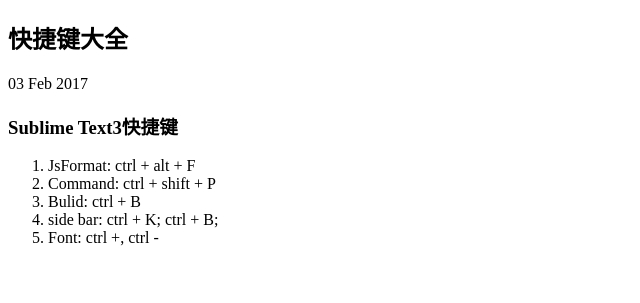
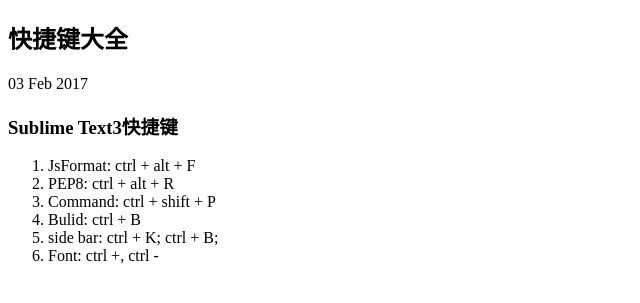
Before and after one commit to ftconan/pinmingkenan.github.io, a Jekyll site: the page built from _posts/2017-2-3-快捷键大全.html, in a window 1280 px wide. Shown: the top 303 px of the page, without its empty margins (0-640 px from the left). Built offline with Jekyll 4.4.1, drawn with Linux system fonts in a browser that asks for light colours.

Commit message:
完善快捷键大全文章

```diff
--- a/_posts/2017-2-3-快捷键大全.html
+++ b/_posts/2017-2-3-快捷键大全.html
@@ -9,6 +9,7 @@ title: 快捷键大全
 	<h3>Sublime Text3快捷键</h3>
 	<ol>
 		<li>JsFormat: ctrl + alt + F</li>
+		<li>PEP8: ctrl + alt + R</li>
 		<li>Command: ctrl + shift + P</li>
 		<li>Bulid: ctrl + B</li>
 		<li>side bar: ctrl + K; ctrl + B;</li>
```
